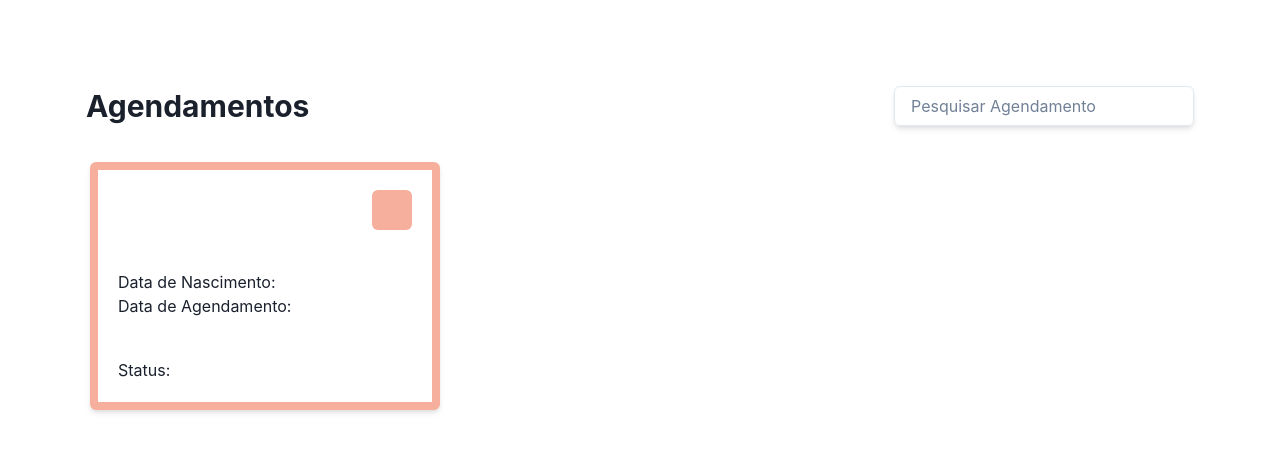
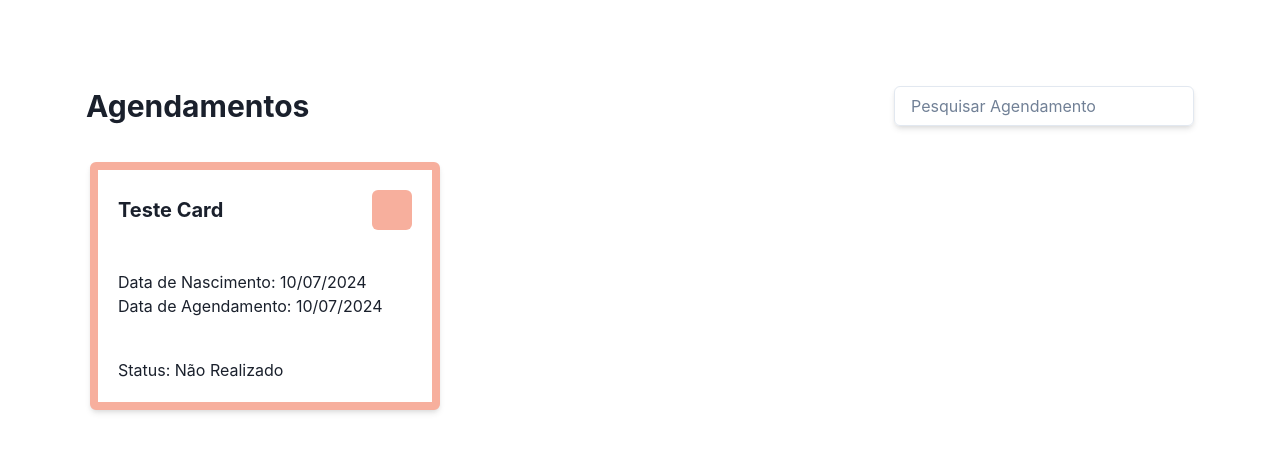
Before and after one commit to SamsSouza22/FrontendPitang2024, a React (Vite) app in the folder frontend/: page /agendamentos in a window 1280 px wide. Shown: the top 452 px of the page. Built offline with nearby package versions, Linux system fonts and the light colour scheme.

Commit message:
:lipstick: feat: Testando exemplo de card de agendamento

```diff
--- a/frontend/src/components/CardAgendamento.jsx
+++ b/frontend/src/components/CardAgendamento.jsx
@@ -11,6 +11,19 @@ import {
 import PropTypes from "prop-types";
 
 const CardAgendamento = ({ nome, dataNasc, dataAgend, status }) => {
+  const formatarData = (data) => {
+    if (isNaN(data)) {
+      throw new Error("Data inválida");
+    }
+
+    const dia = String(data.getDate()).padStart(2, "0"); // Dia do mês
+    const mes = String(data.getMonth() + 1).padStart(2, "0"); // Mês é zero-indexado
+    const ano = data.getFullYear();
+
+    return `${dia}/${mes}/${ano}`;
+  };
+  const dataNascFormat = formatarData(dataNasc);
+  const dataAgendFormat = formatarData(dataAgend);
   return (
     <Card
       width="350px"
@@ -33,8 +46,8 @@ const CardAgendamento = ({ nome, dataNasc, dataAgend, status }) => {
         </Flex>
       </CardHeader>
       <CardBody>
-        <Text>Data de Nascimento: {dataNasc}</Text>
-        <Text>Data de Agendamento: {dataAgend}</Text>
+        <Text>Data de Nascimento: {dataNascFormat}</Text>
+        <Text>Data de Agendamento: {dataAgendFormat}</Text>
       </CardBody>
       <CardFooter
         display="flex"
@@ -48,11 +61,11 @@ const CardAgendamento = ({ nome, dataNasc, dataAgend, status }) => {
 };
 
 CardAgendamento.propTypes = {
-    id: PropTypes.number.isRequired,
-    nome: PropTypes.string.isRequired,
-    dataNasc: PropTypes.instanceOf(Date).isRequired,
-    dataAgend: PropTypes.instanceOf(Date).isRequired,
-    status: PropTypes.string.isRequired,
+  id: PropTypes.number.isRequired,
+  nome: PropTypes.string.isRequired,
+  dataNasc: PropTypes.instanceOf(Date).isRequired,
+  dataAgend: PropTypes.instanceOf(Date).isRequired,
+  status: PropTypes.string.isRequired,
 };
 
 export default CardAgendamento;
--- a/frontend/src/pages/VisualizarAgendamentos.jsx
+++ b/frontend/src/pages/VisualizarAgendamentos.jsx
@@ -13,11 +13,17 @@ const VisualizarAgendamentos = () => {
           maxW="300px"
           p={4}
           boxShadow="md"
-          _focus={{borderColor: "blue.300"}}
+          _focus={{ borderColor: "blue.300" }}
         />
       </Flex>
       <Box p={5} width="100%" minHeight="500px">
-      <CardAgendamento />
+        <CardAgendamento
+          id={1}
+          nome="Teste Card"
+          dataNasc={new Date()}
+          dataAgend={new Date()}
+          status="Não Realizado"
+        />
       </Box>
     </Container>
   );
```
